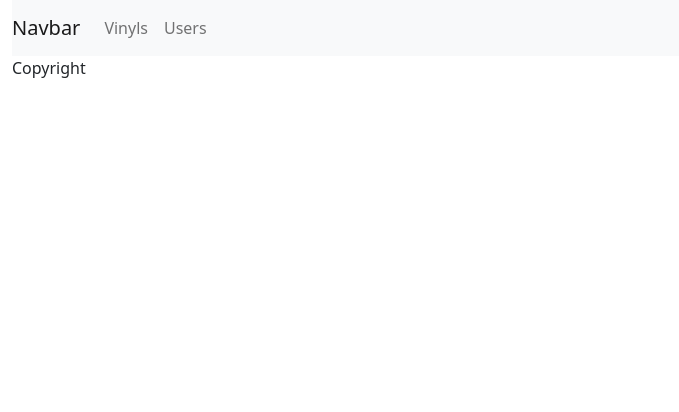
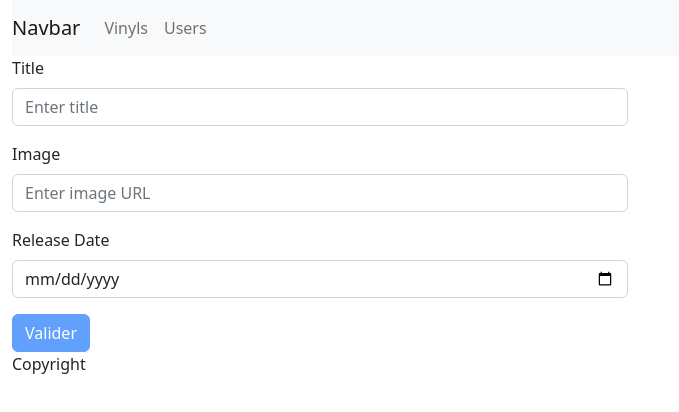
Before and after one commit to merlinofcha0s/2022-10-13-vinyl-mgt, an Angular app: page /vinyl/add in a window 1280 px wide. Before the commit this address led to /. Shown: the top 412 px of the page, without its empty margins (0-679 px from the left). Built offline with nearby package versions, Linux system fonts and the light colour scheme.

Commit message:
Mise en place d'un formulaire template driven (create vinyl)

```diff
--- a/src/app/app.routes.ts
+++ b/src/app/app.routes.ts
@@ -3,9 +3,11 @@ import {ListVinylComponent} from "./vinyl/list-vinyl/list-vinyl.component";
 import {ListUserComponent} from "./user/list-user/list-user.component";
 import {EditUserComponent} from "./user/edit-user/edit-user.component";
 import {LogGuard} from "./user/log.guard";
+import {EditVinylComponent} from "./vinyl/edit-vinyl/edit-vinyl.component";
 
 export const ROUTES: Routes = [
   {path: '', component: ListVinylComponent},
   {path: 'users', component: ListUserComponent},
-  {path: 'users/edit/:id', component: EditUserComponent, canActivate: [LogGuard]}
+  {path: 'users/edit/:id', component: EditUserComponent, canActivate: [LogGuard]},
+  {path: 'vinyl/add', component: EditVinylComponent}
 ];
--- /dev/null
+++ b/src/app/vinyl/edit-vinyl/edit-vinyl.component.html
@@ -0,0 +1,28 @@
+<div class="row">
+  <div class="col-12 col-lg-6">
+    <form (ngSubmit)="saveVinyl()" #vinylForm="ngForm">
+      <div class="form-group mb-3">
+        <label for="title" class="form-label">Title</label>
+        <input type="text" id="title" name="title" class="form-control" placeholder="Enter title"
+               [(ngModel)]="vinyl.title" required minlength="10" #title="ngModel"/>
+      </div>
+      <div *ngIf="title.dirty && title.hasError('required')">
+        Un titre est obligatoire
+      </div>
+<!--      <div *ngIf="title.dirty && title.hasError('email')">-->
+<!--        Ce n'est pas un email-->
+<!--      </div>-->
+      <div class="form-group mb-3">
+        <label for="image" class="form-label">Image</label>
+        <input type="text" id="image" name="image" [(ngModel)]="vinyl.imageUrl" #image="ngModel"
+               class="form-control" placeholder="Enter image URL"/>
+      </div>
+      <div class="form-group mb-3">
+        <label for="releaseDate" class="form-label">Release Date</label>
+        <input type="date" id="releaseDate" name="releaseDate" [(ngModel)]="vinyl.releaseDate" #releaseDate="ngModel"
+               class="form-control" placeholder="Enter release date"/>
+      </div>
+      <button class="btn btn-primary" type="submit" [disabled]="vinylForm.invalid">Valider</button>
+    </form>
+  </div>
+</div>
--- /dev/null
+++ b/src/app/vinyl/edit-vinyl/edit-vinyl.component.ts
@@ -0,0 +1,26 @@
+import {Component, OnInit} from '@angular/core';
+import {Vinyl} from "../vinyl.model";
+import {VinylService} from "../vinyl.service";
+import {Router} from "@angular/router";
+
+@Component({
+  selector: 'app-edit-vinyl',
+  templateUrl: './edit-vinyl.component.html',
+  styleUrls: ['./edit-vinyl.component.scss']
+})
+export class EditVinylComponent implements OnInit {
+
+  public vinyl: Vinyl = {};
+
+  constructor(private vinylService: VinylService, private router: Router) {
+  }
+
+  ngOnInit(): void {
+  }
+
+  saveVinyl(): void {
+    console.dir(this.vinyl);
+    this.vinylService.save(this.vinyl);
+    this.router.navigate(['']);
+  }
+}
--- a/src/app/vinyl/list-vinyl/list-vinyl.component.html
+++ b/src/app/vinyl/list-vinyl/list-vinyl.component.html
@@ -1,8 +1,14 @@
+<div class="row">
+  <div class="col-12">
+    <a class="btn btn-primary" routerLink="vinyl/add"> Ajouter un vinyl </a>
+  </div>
+</div>
 <div class="row">
   <div class="col-12">
     <div class="d-flex m flex-wrap justify-content-between">
       <div *ngFor="let vinyl of vinyls; index as i; odd as odd; even as even">
-        <app-single-vinyl class="border" [class.border-primary]="odd" [class.border-danger]="even"  [vinyl]="vinyl"></app-single-vinyl>
+        <app-single-vinyl class="border" [class.border-primary]="odd" [class.border-danger]="even"
+                          [vinyl]="vinyl"></app-single-vinyl>
         {{i}} / {{odd}} / {{even}}
       </div>
     </div>
--- a/src/app/vinyl/vinyl.service.ts
+++ b/src/app/vinyl/vinyl.service.ts
@@ -44,4 +44,10 @@ export class VinylService {
     return this.vinyls;
   }
 
+  save(vinyl: Vinyl): Vinyl {
+    vinyl.id = this.vinyls.length;
+    this.vinyls.push(vinyl);
+    return vinyl;
+  }
+
 }
```
Also changed, not shown: src/app/vinyl/vinyl.module.ts (+7 -2 lines), src/app/vinyl/edit-vinyl/edit-vinyl.component.scss (added), 1 other file (tests, documents, lock files or other folders).
